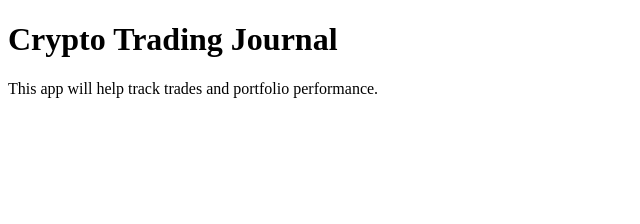
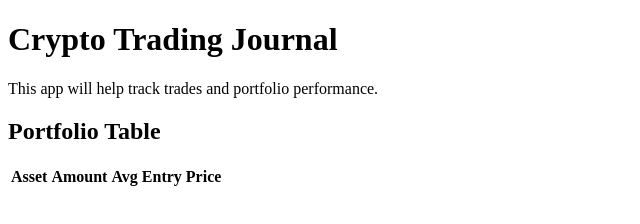
Before and after one commit to Dasja1990/trading-journal-web, a plain HTML site: page index.html in a window 1280 px wide. Shown: the whole page, without its empty margins (0-640 px from the left). Drawn offline with Linux system fonts and the light colour scheme.

Commit message:
feat: add basic portfolio table  Closes #1

```diff
--- a/index.html
+++ b/index.html
@@ -8,7 +8,14 @@
     <p>This app will help track trades and portfolio performance.</p>
 
     <div id="trade-log"></div>
-
+<h2>Portfolio Table</h2>
+<table id="portfolio">
+    <tr>
+        <th>Asset</th>
+        <th>Amount</th>
+        <th>Avg Entry Price</th>
+    </tr>
+</table>
     <script src="script.js"></script>
 </body>
 </html>
```
